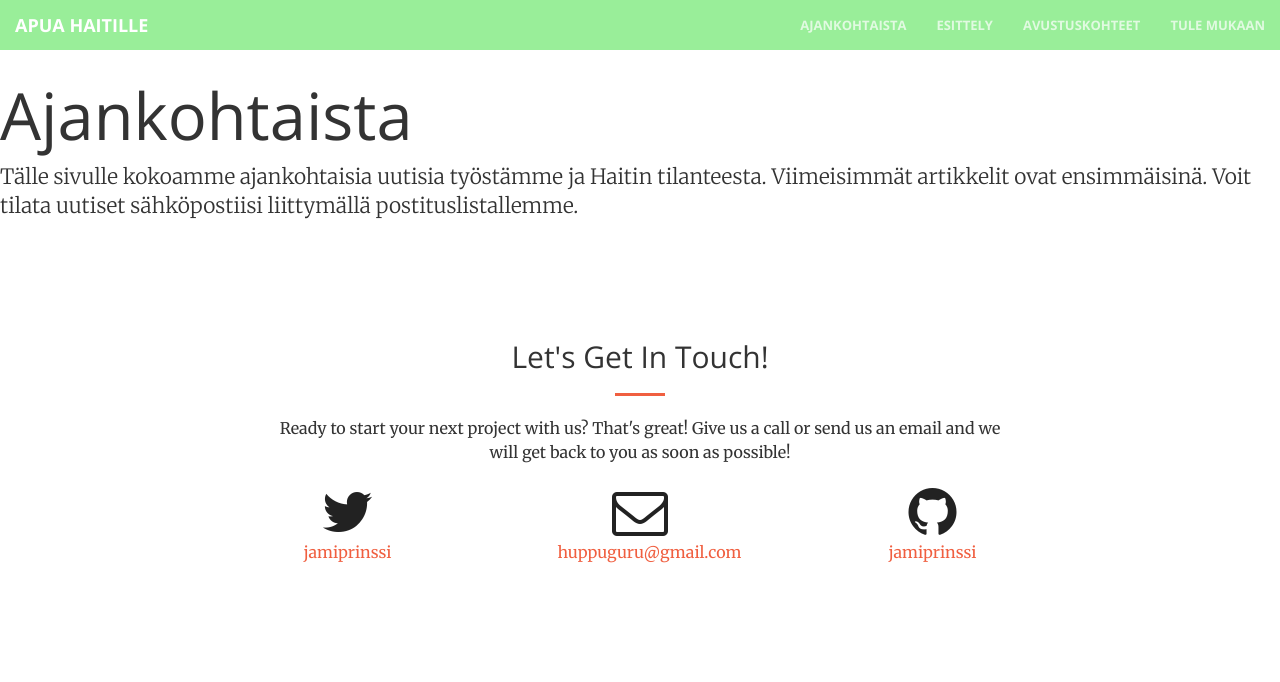
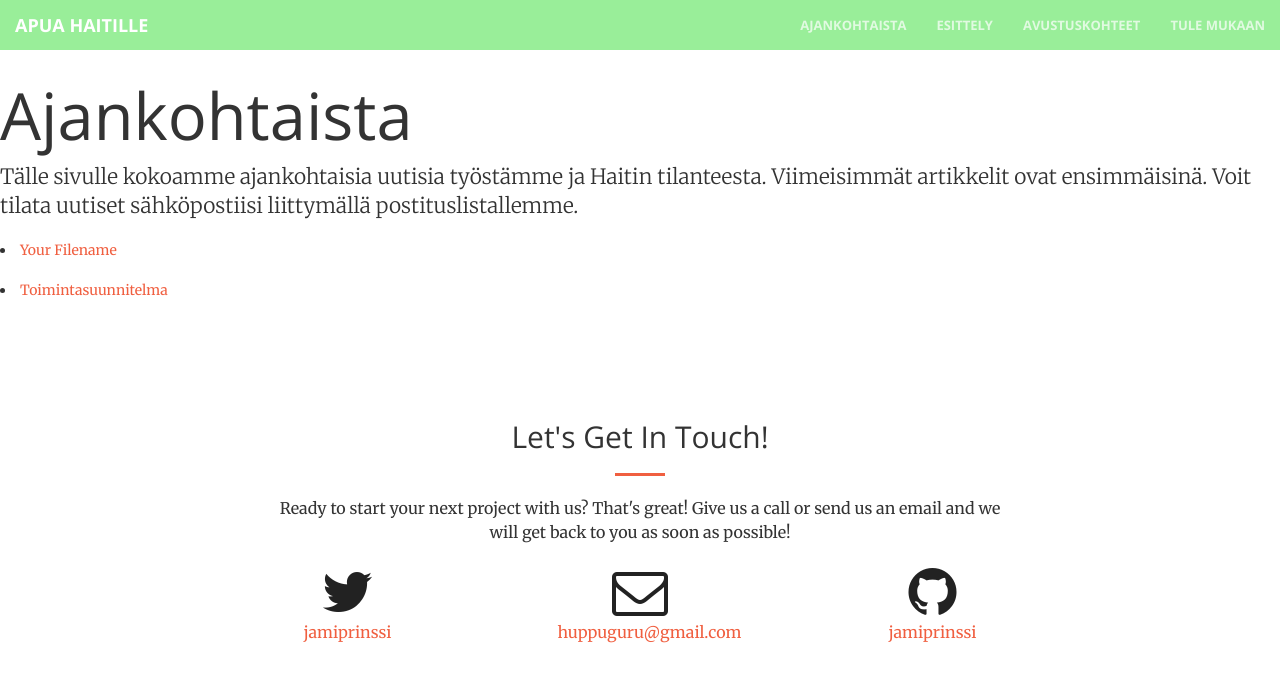
Before and after one commit to jamiprinssi/apua-haitille-jami, a Jekyll site: the page built from ajankohtaista/index.html, in a window 1280 px wide. Shown: the top 682 px of the page. Built offline with Jekyll 4.4.1, drawn with Linux system fonts in a browser that asks for light colours.

Commit message:
Update archive.html
asdf

```diff
--- a/_layouts/archive.html
+++ b/_layouts/archive.html
@@ -14,20 +14,14 @@
 
 
   {{ page.content }}
+{% for post in site.posts  %}
 
-	{% for post in site.categories.blog %}
-		{% capture post_month %}
-			{{post.date | date: "%m"}}
-		{% endcapture %}
-		{% if post_month != prev_post_month %}
-			{% if prev_post_month %}
-				<br><!-- close month -->
-			{% endif %}
-			<b>{{post.date | date: "%B %Y"}}</b><br><!-- br is open month -->
-		{% endif %}
-		<a href="{{ post.url }}">{{ post.title }}</a> <time>{{post.date | date: "%A %e" }}</time><br>
-		{% capture prev_post_month %}{{post_month}}{% endcapture %}
-	{% endfor %}
+
+    <li><a href="{{ post.url }}">{{ post.title }}</a></li>
+    </br>
+
+{% endfor %}
+
   {% include contact.html %}
   {% include scripts.html %}
 </body>
```
